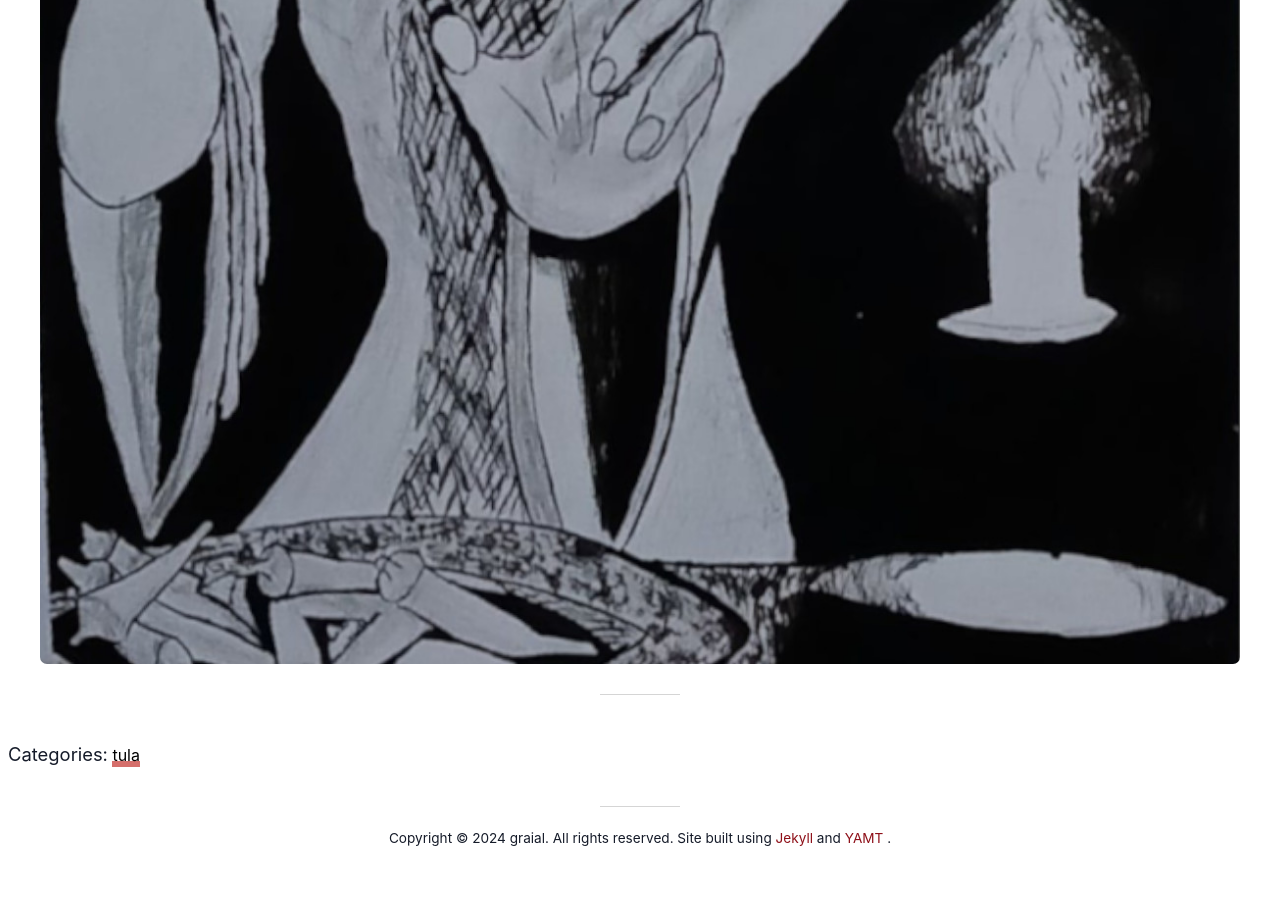
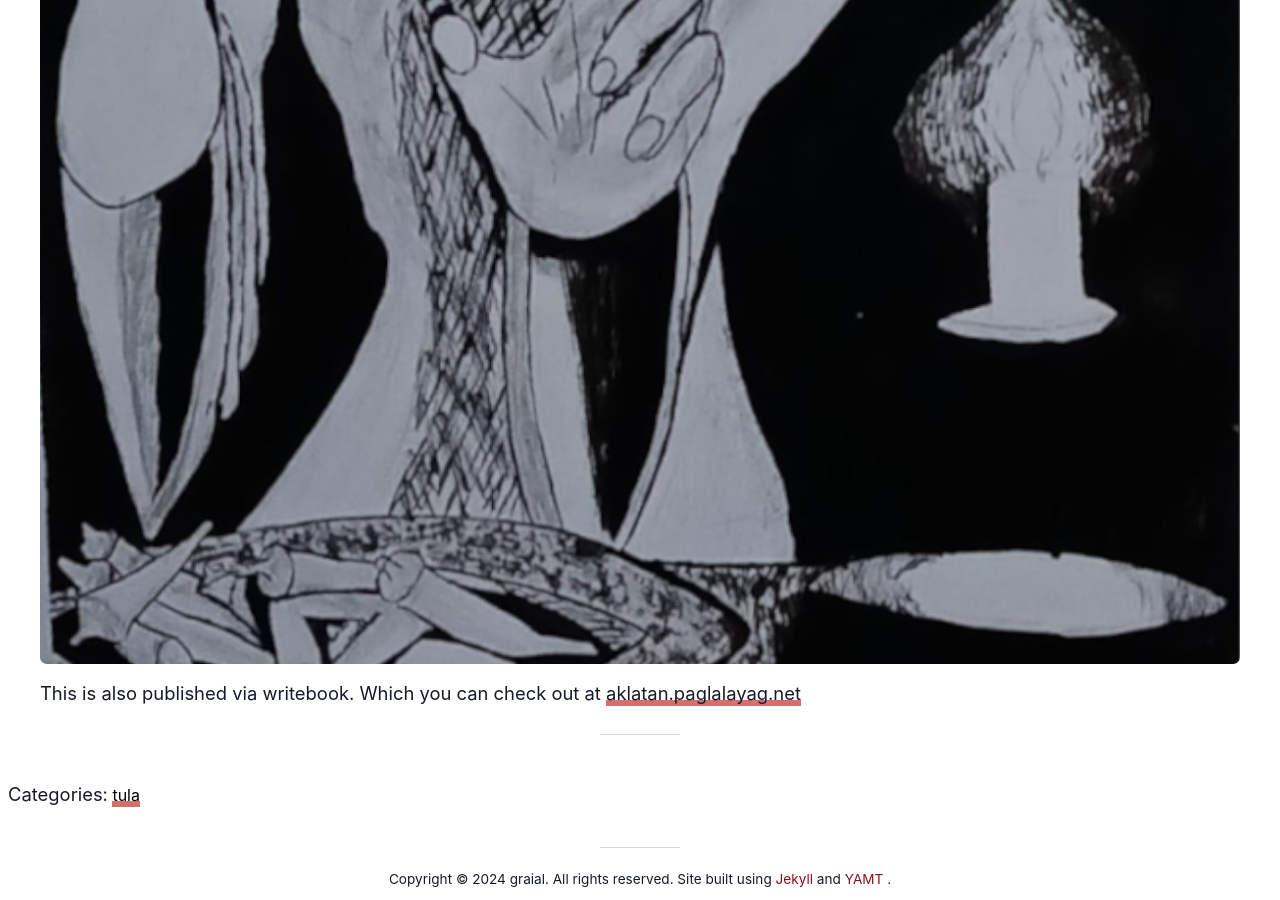
Before and after one commit to paglalayag/paglalayag.github.io, a Jekyll site: the page built from tula/_posts/2024-10-31-lihn-siu-gwai.md, in a window 1280 px wide and 900 px high, scrolled down 7563 px. Built offline with Jekyll 4.4.1, drawn with Linux system fonts in a browser that asks for light colours; nearby versions of some CDN libraries; before the commit the page ends 8423 px from its top, so only the background shows below that.

Commit message:
add writebook link

```diff
--- a/tula/_posts/2024-10-31-lihn-siu-gwai.md
+++ b/tula/_posts/2024-10-31-lihn-siu-gwai.md
@@ -76,3 +76,5 @@ hide: true
 | 今後再不吃秋葵。 | and never eat okra again. |
 
 ![Lihn Siu Gwai P5](/assets/img/tula/lihn-siu-gwai-p5.jpg)
+
+This is also published via writebook.  Which you can check out at [aklatan.paglalayag.net](aklatan.paglalayag.net)
```
